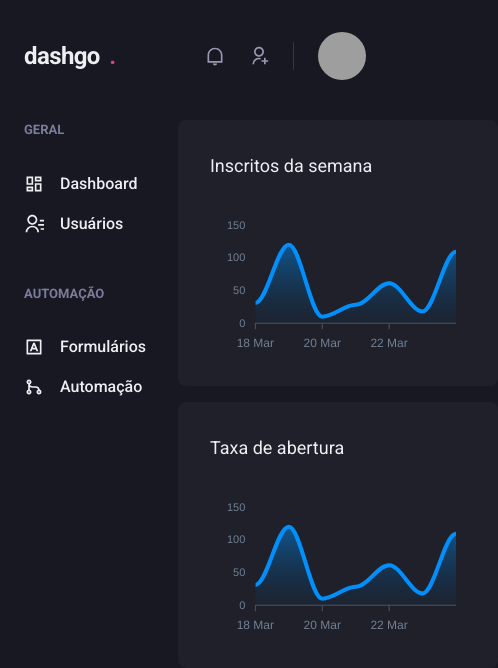
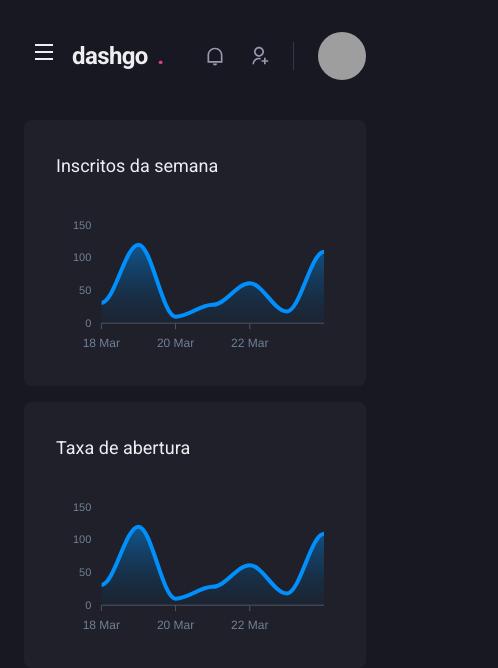
Before and after one commit to Carolbrandes/dashgo, a Next.js app: page /dashboard in a window 390 px wide. Shown: the top 668 px of the page, 498 px wide, since content can reach past the window. Built offline with nearby package versions, Linux system fonts and the light colour scheme; grey boxes are pictures that could not be loaded.

Commit message:
sidebar: application of responsiveness. have a error when click in button to open drawer.

```diff
--- a/src/components/Header/index.tsx
+++ b/src/components/Header/index.tsx
@@ -1,11 +1,13 @@
-import { Flex, useBreakpointValue } from "@chakra-ui/react";
-
+import { Flex, Icon, IconButton, useBreakpointValue } from "@chakra-ui/react";
 import { Profile } from "./Profile";
 import { NotificationsNav } from "./NotificationsNav";
 import { SearchBox } from "./SearchBox";
 import { Logo } from "./Logo";
+import { useSidebarDrawer } from "../../contexts/SidebarDrawerContext";
+import { RiMenuLine } from "react-icons/ri";
 
 export function Header() {
+  const { onOpen } = useSidebarDrawer();
   const isWideVersion = useBreakpointValue({
     base: false,
     lg: true,
@@ -23,6 +25,16 @@ export function Header() {
       px="6"
       align="center"
     >
+      {!isWideVersion && (
+        <IconButton
+          aria-label="open navigation"
+          icon={<Icon as={RiMenuLine} />}
+          fontSize="24"
+          variant="unstyled"
+          onClick={() => onOpen()}
+          mr="2"
+        />
+      )}
       <Logo />
 
       {isWideVersion && <SearchBox />}
--- /dev/null
+++ b/src/components/Sidebar/SidebarNav.tsx
@@ -0,0 +1,25 @@
+import { Stack } from "@chakra-ui/react";
+import {
+  RiDashboardLine,
+  RiContactsLine,
+  RiInputMethodLine,
+  RiGitMergeLine,
+} from "react-icons/ri";
+import { NavLink } from "./NavLink";
+import { NavSection } from "./NavSection";
+
+export function SidebarNav() {
+  return (
+    <Stack spacing="12" align="flex-start">
+      <NavSection title="GERAL">
+        <NavLink icon={RiDashboardLine}>Dashboard</NavLink>
+        <NavLink icon={RiContactsLine}>Usuários</NavLink>
+      </NavSection>
+
+      <NavSection title="AUTOMAÇÃO">
+        <NavLink icon={RiInputMethodLine}>Formulários</NavLink>
+        <NavLink icon={RiGitMergeLine}>Automação</NavLink>
+      </NavSection>
+    </Stack>
+  );
+}
--- a/src/components/Sidebar/index.tsx
+++ b/src/components/Sidebar/index.tsx
@@ -1,27 +1,43 @@
-import { Box, Icon, Link, Stack, Text } from "@chakra-ui/react";
 import {
-  RiContactsLine,
-  RiDashboardLine,
-  RiGitMergeLine,
-  RiInputMethodLine,
-} from "react-icons/ri";
-import { NavSection } from "./NavSection";
-import { NavLink } from "./NavLink";
+  Box,
+  Drawer,
+  DrawerBody,
+  DrawerCloseButton,
+  DrawerContent,
+  DrawerHeader,
+  DrawerOverlay,
+  useBreakpointValue,
+} from "@chakra-ui/react";
+import { SidebarNav } from "./SidebarNav";
+import { useSidebarDrawer } from "../../contexts/SidebarDrawerContext";
 
 export function Sidebar() {
+  const { isOpen, onClose } = useSidebarDrawer();
+
+  const isDrawerSideBar = useBreakpointValue({
+    base: true,
+    lg: false,
+  });
+
+  if (isDrawerSideBar) {
+    return (
+      <Drawer isOpen={isOpen} placement="left" onClose={onClose}>
+        <DrawerOverlay>
+          <DrawerContent bg="gray.800" p="4">
+            <DrawerCloseButton mt="6" />
+            <DrawerHeader>Navegação</DrawerHeader>
+            <DrawerBody>
+              <Sidebar />
+            </DrawerBody>
+          </DrawerContent>
+        </DrawerOverlay>
+      </Drawer>
+    );
+  }
+
   return (
     <Box as="aside" w="64" mr="8">
-      <Stack spacing="12" align="flex-start">
-        <NavSection title="GERAL">
-          <NavLink icon={RiDashboardLine}>Dashboard</NavLink>
-          <NavLink icon={RiContactsLine}>Usuários</NavLink>
-        </NavSection>
-
-        <NavSection title="AUTOMAÇÃO">
-          <NavLink icon={RiInputMethodLine}>Formulários</NavLink>
-          <NavLink icon={RiGitMergeLine}>Automação</NavLink>
-        </NavSection>
-      </Stack>
+      <SidebarNav />
     </Box>
   );
 }
--- /dev/null
+++ b/src/contexts/SidebarDrawerContext.tsx
@@ -0,0 +1,30 @@
+import { useDisclosure, UseDisclosureReturn } from "@chakra-ui/react";
+import { useRouter } from "next/router";
+import { createContext, ReactNode, useContext, useEffect } from "react";
+
+interface SidebarDrawerProviderProps {
+  children: ReactNode;
+}
+
+type SidebarDrawerContextData = UseDisclosureReturn;
+
+const SidebarDrawerContext = createContext({} as SidebarDrawerContextData);
+
+export function SidebarDrawerProvider({
+  children,
+}: SidebarDrawerProviderProps) {
+  const disclosure = useDisclosure();
+  const router = useRouter();
+
+  useEffect(() => {
+    disclosure.onClose();
+  }, [router.asPath]);
+
+  return (
+    <SidebarDrawerContext.Provider value={disclosure}>
+      {children}
+    </SidebarDrawerContext.Provider>
+  );
+}
+
+export const useSidebarDrawer = () => useContext(SidebarDrawerContext);
--- a/src/pages/_app.tsx
+++ b/src/pages/_app.tsx
@@ -1,11 +1,14 @@
 import { theme } from "../styles/theme";
 import { ChakraProvider } from "@chakra-ui/react";
 import { AppProps } from "next/app";
+import { SidebarDrawerProvider } from "../contexts/SidebarDrawerContext";
 
 function MyApp({ Component, pageProps }: AppProps) {
   return (
     <ChakraProvider theme={theme}>
-      <Component {...pageProps} />
+      <SidebarDrawerProvider>
+        <Component {...pageProps} />
+      </SidebarDrawerProvider>
     </ChakraProvider>
   );
 }
```
